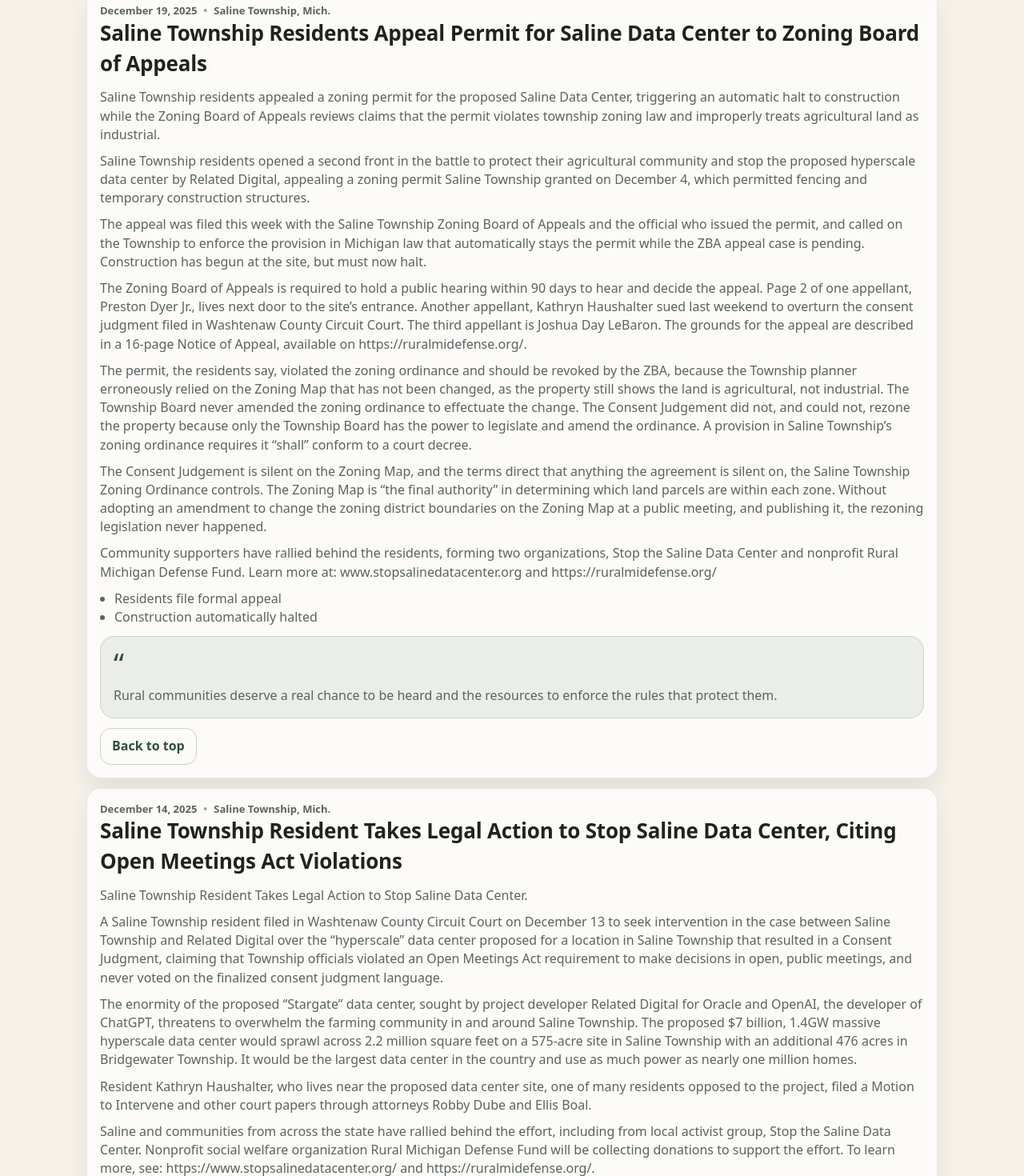
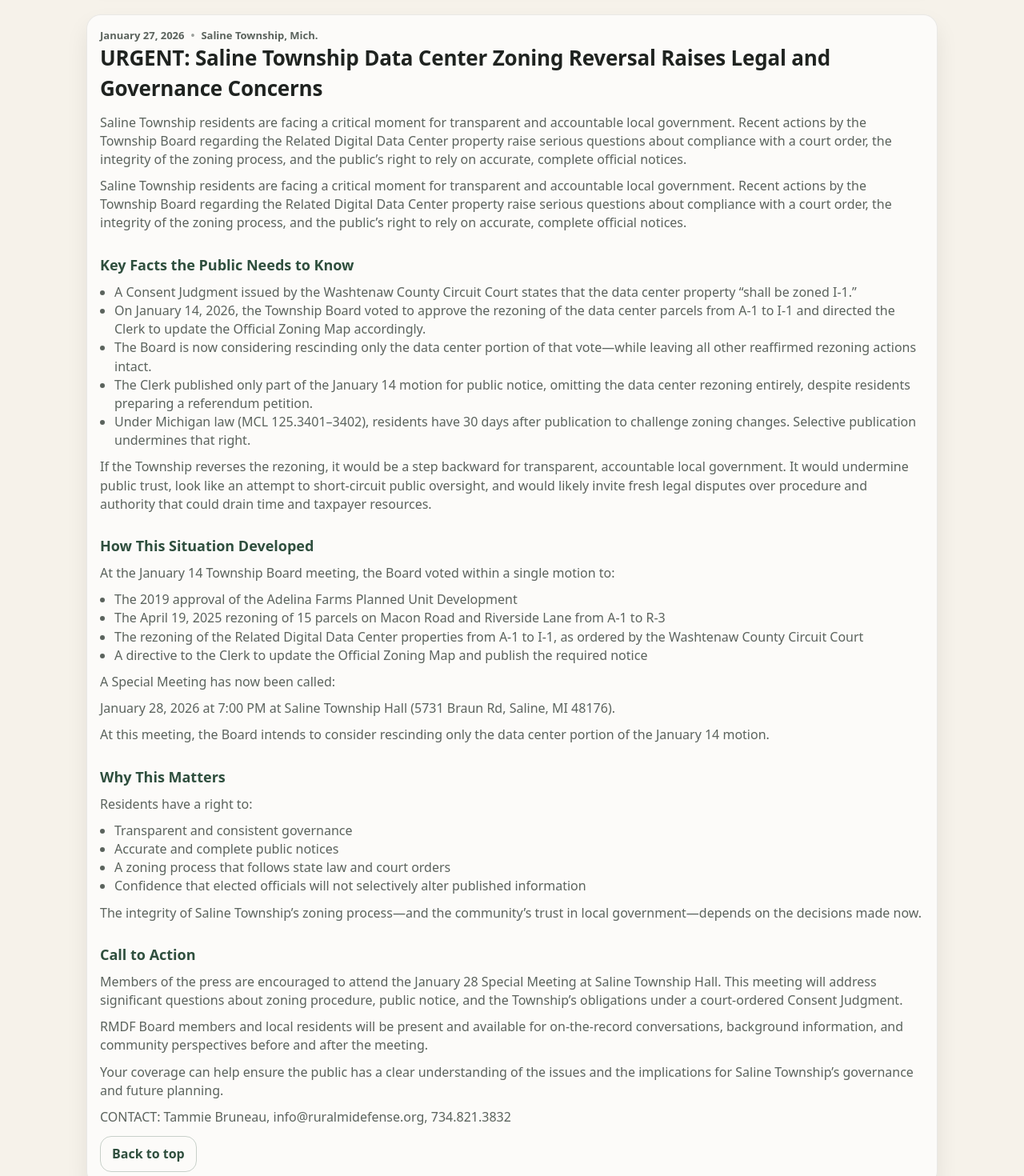
Before and after one commit to jeffrechten/rmdf-web, a React (Vite) app: page /press in a window 1280 px wide. Shown: the part 401-1871 px from the top of the page at 80% size. Built offline with nearby package versions, Linux system fonts and the light colour scheme.

Commit message:
press release 20260127

```diff
--- a/src/pages/PressReleases.jsx
+++ b/src/pages/PressReleases.jsx
@@ -2,6 +2,51 @@
 import { CONTACT_EMAIL } from "../siteConfig";
 
 const PRESS_RELEASES = [
+  {
+    id: "pr-2026-01-27",
+    date: "January 27, 2026",
+    title: "URGENT: Saline Township Data Center Zoning Reversal Raises Legal and Governance Concerns",
+    summary:
+      "Saline Township residents are facing a critical moment for transparent and accountable local government. Recent actions by the Township Board regarding the Related Digital Data Center property raise serious questions about compliance with a court order, the integrity of the zoning process, and the public’s right to rely on accurate, complete official notices.",
+    location: "Saline Township, Mich.",
+    body: [
+      "Saline Township residents are facing a critical moment for transparent and accountable local government. Recent actions by the Township Board regarding the Related Digital Data Center property raise serious questions about compliance with a court order, the integrity of the zoning process, and the public’s right to rely on accurate, complete official notices.",
+      { heading: "Key Facts the Public Needs to Know" },
+      [
+        "A Consent Judgment issued by the Washtenaw County Circuit Court states that the data center property “shall be zoned I‑1.”",
+        "On January 14, 2026, the Township Board voted to approve the rezoning of the data center parcels from A‑1 to I‑1 and directed the Clerk to update the Official Zoning Map accordingly.",
+        "The Board is now considering rescinding only the data center portion of that vote—while leaving all other reaffirmed rezoning actions intact.",
+        "The Clerk published only part of the January 14 motion for public notice, omitting the data center rezoning entirely, despite residents preparing a referendum petition.",
+        "Under Michigan law (MCL 125.3401–3402), residents have 30 days after publication to challenge zoning changes. Selective publication undermines that right.",
+      ],
+      "If the Township reverses the rezoning, it would be a step backward for transparent, accountable local government. It would undermine public trust, look like an attempt to short-circuit public oversight, and would likely invite fresh legal disputes over procedure and authority that could drain time and taxpayer resources.",
+      { heading: "How This Situation Developed" },
+      "At the January 14 Township Board meeting, the Board voted within a single motion to:",
+      [
+        "The 2019 approval of the Adelina Farms Planned Unit Development",
+        "The April 19, 2025 rezoning of 15 parcels on Macon Road and Riverside Lane from A‑1 to R‑3",
+        "The rezoning of the Related Digital Data Center properties from A‑1 to I‑1, as ordered by the Washtenaw County Circuit Court",
+        "A directive to the Clerk to update the Official Zoning Map and publish the required notice",
+      ],
+      "A Special Meeting has now been called:",
+      "January 28, 2026 at 7:00 PM at Saline Township Hall (5731 Braun Rd, Saline, MI 48176).",
+      "At this meeting, the Board intends to consider rescinding only the data center portion of the January 14 motion.",
+      { heading: "Why This Matters" },
+      "Residents have a right to:",
+      [
+        "Transparent and consistent governance",
+        "Accurate and complete public notices",
+        "A zoning process that follows state law and court orders",
+        "Confidence that elected officials will not selectively alter published information",
+      ],
+      "The integrity of Saline Township’s zoning process—and the community’s trust in local government—depends on the decisions made now.",
+      { heading: "Call to Action" },
+      "Members of the press are encouraged to attend the January 28 Special Meeting at Saline Township Hall. This meeting will address significant questions about zoning procedure, public notice, and the Township’s obligations under a court‑ordered Consent Judgment.",
+      "RMDF Board members and local residents will be present and available for on‑the‑record conversations, background information, and community perspectives before and after the meeting.",
+      "Your coverage can help ensure the public has a clear understanding of the issues and the implications for Saline Township’s governance and future planning.",
+      "CONTACT: Tammie Bruneau, info@ruralmidefense.org, 734.821.3832",
+    ],
+  },
   {
     id: "pr-2025-12-19",
     date: "December 19, 2025",
@@ -108,9 +153,34 @@
                 </header>
 
                 <div className="pressBody">
-                  {pr.body.map((p, idx) => (
-                    <p key={idx}>{p}</p>
+                  {pr.body.map((item, idx) => {
+                    if (Array.isArray(item)) {
+                      return (
+                        <ul key={idx}>
+                          {item.map((li, i) => (
+                            <li key={i}>{li}</li>
                           ))}
+                        </ul>
+                      );
+                    }
+                    if (typeof item === "object" && item.heading) {
+                      return (
+                        <h3
+                          key={idx}
+                          style={{
+                            fontSize: "18px",
+                            fontWeight: "800",
+                            color: "var(--forest)",
+                            marginTop: "1.5em",
+                            marginBottom: "0.5em",
+                          }}
+                        >
+                          {item.heading}
+                        </h3>
+                      );
+                    }
+                    return <p key={idx}>{item}</p>;
+                  })}
 
                   {pr.bullets?.length ? (
                     <ul>
```
Lines whose indentation alone changed are shown as unchanged.
